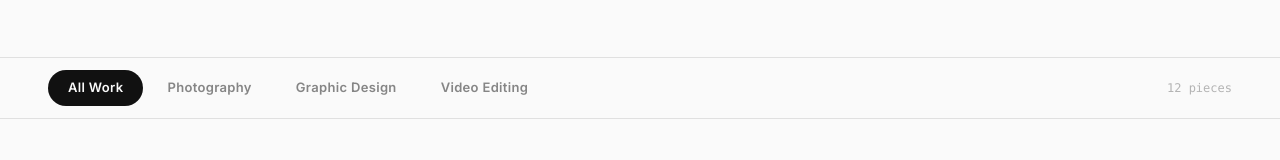
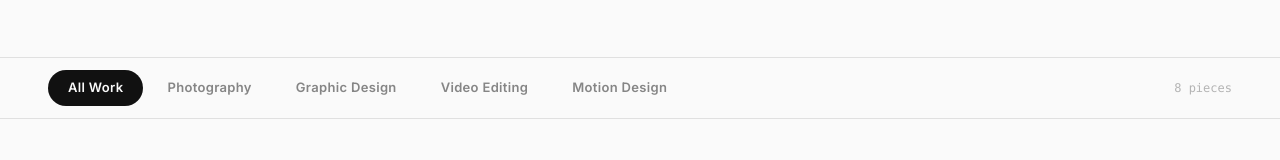
Before and after one commit to akirausethis/PORTFOLIO, a Next.js app: page /creative in a window 1280 px wide. Shown: the part 593-753 px from the top of the page. Built offline with nearby package versions, Linux system fonts and the light colour scheme.

Commit message:
feat: add Motion Design UX filters and placeholder slots

```diff
--- /dev/null
+++ b/drive.cjs
@@ -0,0 +1,18 @@
+const https = require('https');
+https.get('https://drive.google.com/drive/folders/1AZ_KBOcZh25dQojYul142MfG-U8_Kuif?usp=sharing', (res) => {
+  let data = '';
+  res.on('data', chunk => data += chunk);
+  res.on('end', () => {
+    // console.log(data.substring(0, 5000));
+
+    // Using regex to find filenames in the massive JS blob
+    const allStrings = data.match(/"([^"]+)"/g);
+    if (allStrings) {
+        const unique = [...new Set(allStrings)].filter(s =>
+           s.includes('.jpg') || s.includes('.png') || s.includes('.mp4') ||
+           s.toLowerCase().includes('photography') || s.toLowerCase().includes('design') || s.toLowerCase().includes('video') || s.toLowerCase().includes('graphic')
+        );
+        console.log("Potential matches:", unique.slice(0, 30));
+    }
+  });
+});
--- a/src/app/creative/page.tsx
+++ b/src/app/creative/page.tsx
@@ -14,12 +14,14 @@ const tabs: { id: FilterTab; label: string }[] = [
   { id: "photography", label: "Photography" },
   { id: "graphic-design", label: "Graphic Design" },
   { id: "video-editing", label: "Video Editing" },
+  { id: "motion-design", label: "Motion Design" },
 ];
 
 const categoryDot: Record<CreativeCategory, string> = {
   photography: "bg-sky-400",
   "graphic-design": "bg-violet-400",
   "video-editing": "bg-amber-400",
+  "motion-design": "bg-emerald-400",
 };
 
 export default function CreativePage() {
--- a/src/components/sections/Creative.tsx
+++ b/src/components/sections/Creative.tsx
@@ -2,7 +2,7 @@
 
 import { motion } from "framer-motion";
 import Link from "next/link";
-import { ArrowUpRight, Camera, Palette, Video } from "lucide-react";
+import { ArrowUpRight, Camera, Palette, Video, Film } from "lucide-react";
 
 const tools = [
   "Photoshop",
@@ -29,7 +29,12 @@ const pillars = [
   {
     icon: Video,
     label: "Video Editing",
-    description: "Short-form, motion & cinematic",
+    description: "Short-form & cinematic",
+  },
+  {
+    icon: Film,
+    label: "Motion Design",
+    description: "Kinetic typography & animation",
   },
 ];
 
--- a/src/data/creative.ts
+++ b/src/data/creative.ts
@@ -1,4 +1,4 @@
-export type CreativeCategory = "photography" | "graphic-design" | "video-editing";
+export type CreativeCategory = "photography" | "graphic-design" | "video-editing" | "motion-design";
 
 export interface CreativeWork {
   id: string;
@@ -10,81 +10,45 @@ export interface CreativeWork {
   tools?: string[];
 }
 
-// Replace placeholder entries with your real work.
-// Set `image` to a public URL (Google Drive direct link, Cloudinary, etc.)
-// or drop files into /public/creative/ and use "/creative/filename.jpg"
 export const creativeWorks: CreativeWork[] = [
   // ── Photography ───────────────────────────────────────────────
   {
     id: "photo-01",
-    title: "Untitled — Coming Soon",
-    category: "photography",
-    image: "",
-    year: "2024",
-    description: "Replace this with your photo.",
-    tools: ["Camera"],
-  },
-  {
-    id: "photo-02",
-    title: "Untitled — Coming Soon",
+    title: "Photography — Slot 1",
     category: "photography",
     image: "",
     year: "2024",
     tools: ["Camera"],
   },
   {
-    id: "photo-03",
-    title: "Untitled — Coming Soon",
+    id: "photo-02",
+    title: "Photography — Slot 2",
     category: "photography",
     image: "",
-    year: "2023",
-    tools: ["Camera", "Photoshop"],
-  },
-  {
-    id: "photo-04",
-    title: "Untitled — Coming Soon",
-    category: "photography",
-    image: "",
-    year: "2023",
+    year: "2024",
     tools: ["Camera"],
   },
   // ── Graphic Design ────────────────────────────────────────────
   {
     id: "design-01",
-    title: "Untitled — Coming Soon",
-    category: "graphic-design",
-    image: "",
-    year: "2024",
-    tools: ["Canva"],
-  },
-  {
-    id: "design-02",
-    title: "Untitled — Coming Soon",
+    title: "Graphic Design — Slot 1",
     category: "graphic-design",
     image: "",
     year: "2024",
     tools: ["Photoshop"],
   },
   {
-    id: "design-03",
-    title: "Untitled — Coming Soon",
+    id: "design-02",
+    title: "Graphic Design — Slot 2",
     category: "graphic-design",
     image: "",
-    year: "2023",
-    tools: ["Canva", "Pixellab"],
-  },
-  {
-    id: "design-04",
-    title: "Untitled — Coming Soon",
-    category: "graphic-design",
-    image: "",
-    year: "2023",
-    tools: ["Photoshop"],
+    year: "2024",
+    tools: ["Canva"],
   },
   // ── Video Editing ─────────────────────────────────────────────
   {
     id: "video-01",
-    title: "Untitled — Coming Soon",
+    title: "Video Editing — Slot 1",
     category: "video-editing",
     image: "",
     year: "2024",
@@ -92,27 +56,28 @@ export const creativeWorks: CreativeWork[] = [
   },
   {
     id: "video-02",
-    title: "Untitled — Coming Soon",
+    title: "Video Editing — Slot 2",
     category: "video-editing",
     image: "",
     year: "2024",
-    tools: ["After Effects", "CapCut"],
+    tools: ["CapCut", "Premiere"],
+  },
+  // ── Motion Design ─────────────────────────────────────────────
+  {
+    id: "motion-01",
+    title: "Motion Design — Slot 1",
+    category: "motion-design",
+    image: "",
+    year: "2024",
+    tools: ["After Effects"],
   },
   {
-    id: "video-03",
-    title: "Untitled — Coming Soon",
-    category: "video-editing",
+    id: "motion-02",
+    title: "Motion Design — Slot 2",
+    category: "motion-design",
     image: "",
-    year: "2023",
+    year: "2024",
     tools: ["Alight Motion"],
-  },
-  {
-    id: "video-04",
-    title: "Untitled — Coming Soon",
-    category: "video-editing",
-    image: "",
-    year: "2023",
-    tools: ["After Effects", "Alight Motion"],
   },
 ];
 
@@ -120,4 +85,5 @@ export const categoryLabels: Record<CreativeCategory, string> = {
   photography: "Photography",
   "graphic-design": "Graphic Design",
   "video-editing": "Video Editing",
+  "motion-design": "Motion Design",
 };
```
